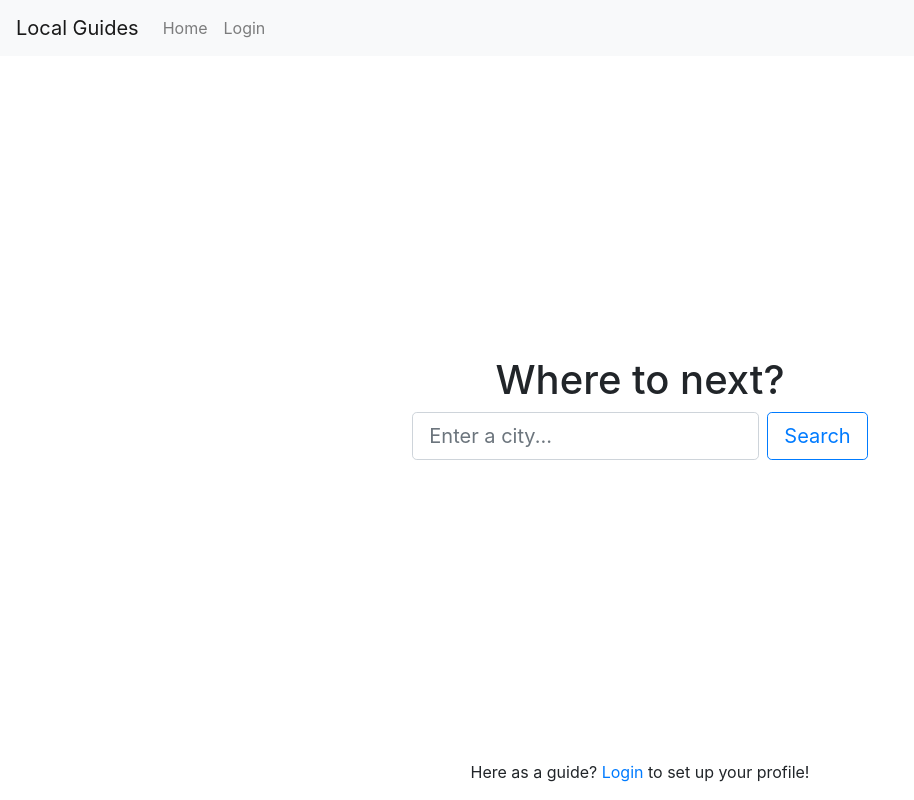
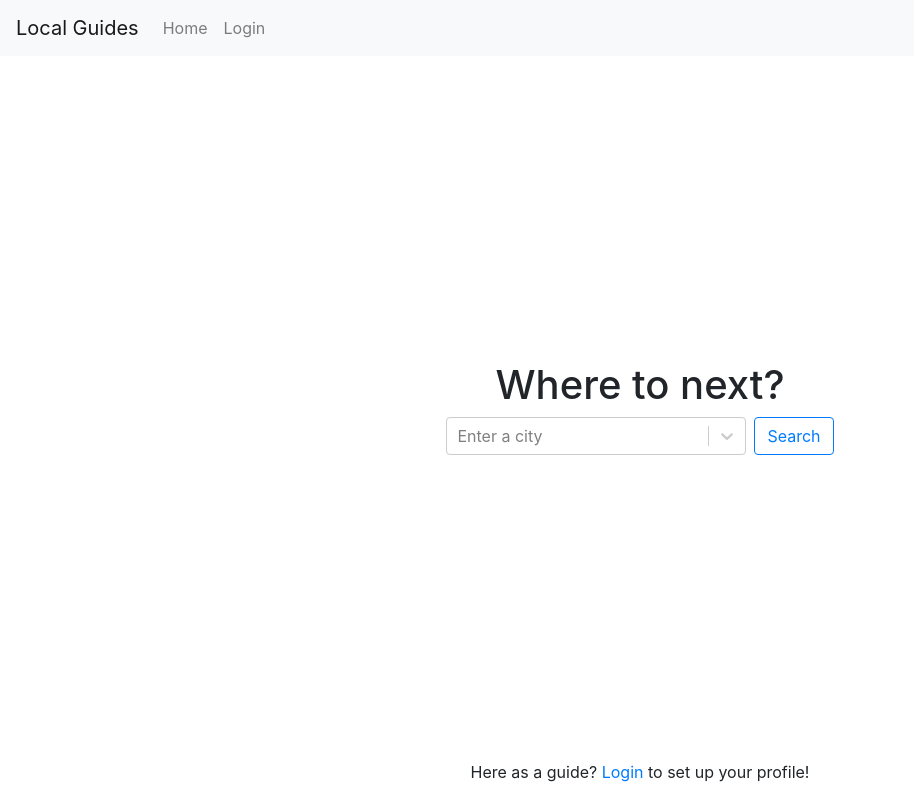
Before and after one commit to marcus2k/local-guides, a React (Create React App) app: page / in a window 1280 px wide. Shown: the whole page, without its empty margins (0-914 px from the left). Built offline with nearby package versions, Linux system fonts and the light colour scheme.

Commit message:
Use citysearch select component instead

```diff
--- a/package.json
+++ b/package.json
@@ -12,6 +12,7 @@
     "react-bootstrap": "^1.4.0",
     "react-dom": "^17.0.1",
     "react-scripts": "4.0.1",
+    "react-select": "^3.1.1",
     "web-vitals": "^0.2.4"
   },
   "scripts": {
--- a/src/App.js
+++ b/src/App.js
@@ -1,7 +1,6 @@
 import React, { useEffect, useState } from 'react';
 import './App.css';
 import AppBar from './components/AppBar';
-import CityForm from './components/CityForm';
 import Home from './components/Home';
 import cities from './services/cities.js';
 
@@ -9,7 +8,13 @@ const App = () => {
   const [ isAuthed, setAuth ] = useState(false);
   const [ currPage, setPage ] = useState('home'); // home, profile, city
   const [ currCity, setCity ] = useState('dummyInit');
-  const [ citiesList, setCitiesList ] = useState(["New York, USA", "Jakarta, Indonesia", "Singapore", "Bangkok, Thailand", "Melbourne, Australia"]);
+  const [ citiesList, setCitiesList ] = useState([
+    "New York, USA",
+    "Bali, Indonesia",
+    "Singapore, Singapore",
+    "Bangkok, Thailand",
+    "Melbourne, Australia"
+  ]);
 
   /*
   useEffect(() => cities
@@ -35,8 +40,12 @@ const App = () => {
 
   const cityHandler = (cityName) => event => {
     event.preventDefault();
+    if (!cityName) {
+      alert("Please select a valid city. If you are a guide, you may add your city through your profile!");
+      setPage('home');
+      return;
+    }
     console.log(cityName);
-    alert(cityName)
     setCity(cityName);
     setPage('city');
   }
@@ -52,6 +61,7 @@ const App = () => {
       currPage={currPage}
       citiesList={citiesList}
       />
+
       <div className="main">
       {/*Main conditional Display here*/}
       {currPage === "home" &&
--- a/src/components/AppBar.js
+++ b/src/components/AppBar.js
@@ -1,6 +1,6 @@
 import React from 'react';
 import { Navbar, Nav, NavDropdown } from 'react-bootstrap';
-import CityForm from './CityForm';
+import CitySearch from './CitySearch';
 
 const AppBar = (props) => {
     const { isAuthed, loginHandler, logoutHandler, pageHandler, cityHandler, currPage, citiesList } = props;
@@ -24,7 +24,7 @@ const AppBar = (props) => {
             }
           </Nav>
           {currPage !== "home" &&
-            <CityForm
+            <CitySearch
             isMain={false}
             cityHandler={cityHandler}
             citiesList={citiesList}
--- /dev/null
+++ b/src/components/CitySearch.js
@@ -0,0 +1,47 @@
+import React, { useState } from 'react';
+import { Button, Form } from 'react-bootstrap';
+import Select from 'react-select';
+
+const objectify = lst => lst.sort((a, b) => a > b ? 1 : -1).map(city => ({value: city, label: city}));
+
+const CitySearch = (props) => {
+    const { citiesList, cityHandler } = props;
+    const [ selected, setSelected ] = useState('');
+
+    const updateSelected = newSelected => {
+        if (!newSelected) {
+            setSelected('');
+            return;
+        }
+        console.log(newSelected);
+        setSelected(newSelected.value);
+    }
+
+    console.log(citiesList);
+
+    const objectifiedCitiesList = objectify(citiesList);
+
+    return (
+        <Form inline onSubmit={cityHandler(selected)} >
+            <div style={{ alignSelf: 'center', display: 'inline-block', width: 300 }}>
+                <Select
+                className="basic-single"
+                classNamePrefix="select"
+                placeholder="Enter a city"
+                defaultValue={""}
+                isDisabled={false}
+                isLoading={false}
+                isClearable={true}
+                isRtl={false}
+                isSearchable={true}
+                name="color"
+                options={objectifiedCitiesList}
+                onChange={updateSelected}
+                />
+            </div>
+            <Button size="" variant="outline-primary" type="submit" className="ml-sm-2">Search</Button>
+        </Form>
+    );
+}
+
+export default CitySearch;
--- a/src/components/Home.js
+++ b/src/components/Home.js
@@ -1,13 +1,14 @@
 import React from 'react';
-import CityForm from './CityForm';
+import { Alert } from 'react-bootstrap';
+import CitySearch from './CitySearch';
 
 const Home = (props) => {
-    const { cityHandler, citiesList } = props;
+    const { cityHandler, citiesList, showAlert } = props;
 
     return (
         <>
             <h1>Where to next?</h1>
-            <CityForm
+            <CitySearch
             isMain={true}
             cityHandler={cityHandler}
             citiesList={citiesList}
```
Also changed, not shown: 2 other files (tests, documents, lock files or other folders).
